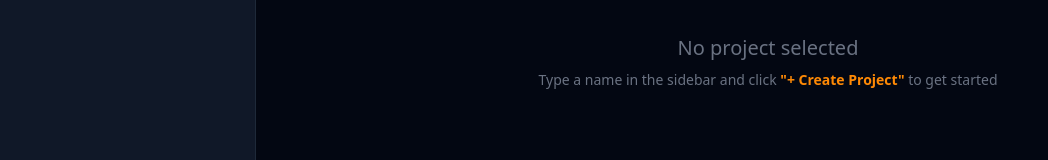
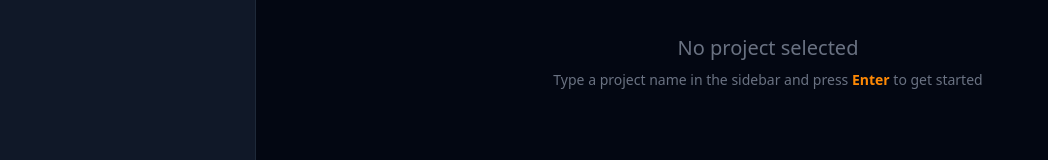
Before and after one commit to SyrineLarbi/to-do-list-, a Next.js app: page / in a window 1280 px wide. Shown: the part 338-498 px from the top of the page, without its empty margins (0-1048 px from the left). Built offline with nearby package versions, Linux system fonts and the light colour scheme.

Commit message:
Update instruction for creating a project

```diff
--- a/src/app/page.tsx
+++ b/src/app/page.tsx
@@ -103,7 +103,7 @@ export default function Home() {
         ) : (
           <div className="flex flex-col items-center justify-center h-full text-gray-500 gap-2">
             <p className="text-xl">No project selected</p>
-            <p className="text-sm">Type a name in the sidebar and click <strong className="text-orange-400">&quot;+ Create Project&quot;</strong> to get started</p>
+            <p className="text-sm">Type a project name in the sidebar and press <strong className="text-orange-400">Enter</strong> to get started</p>
           </div>
         )}
       </main>
```
